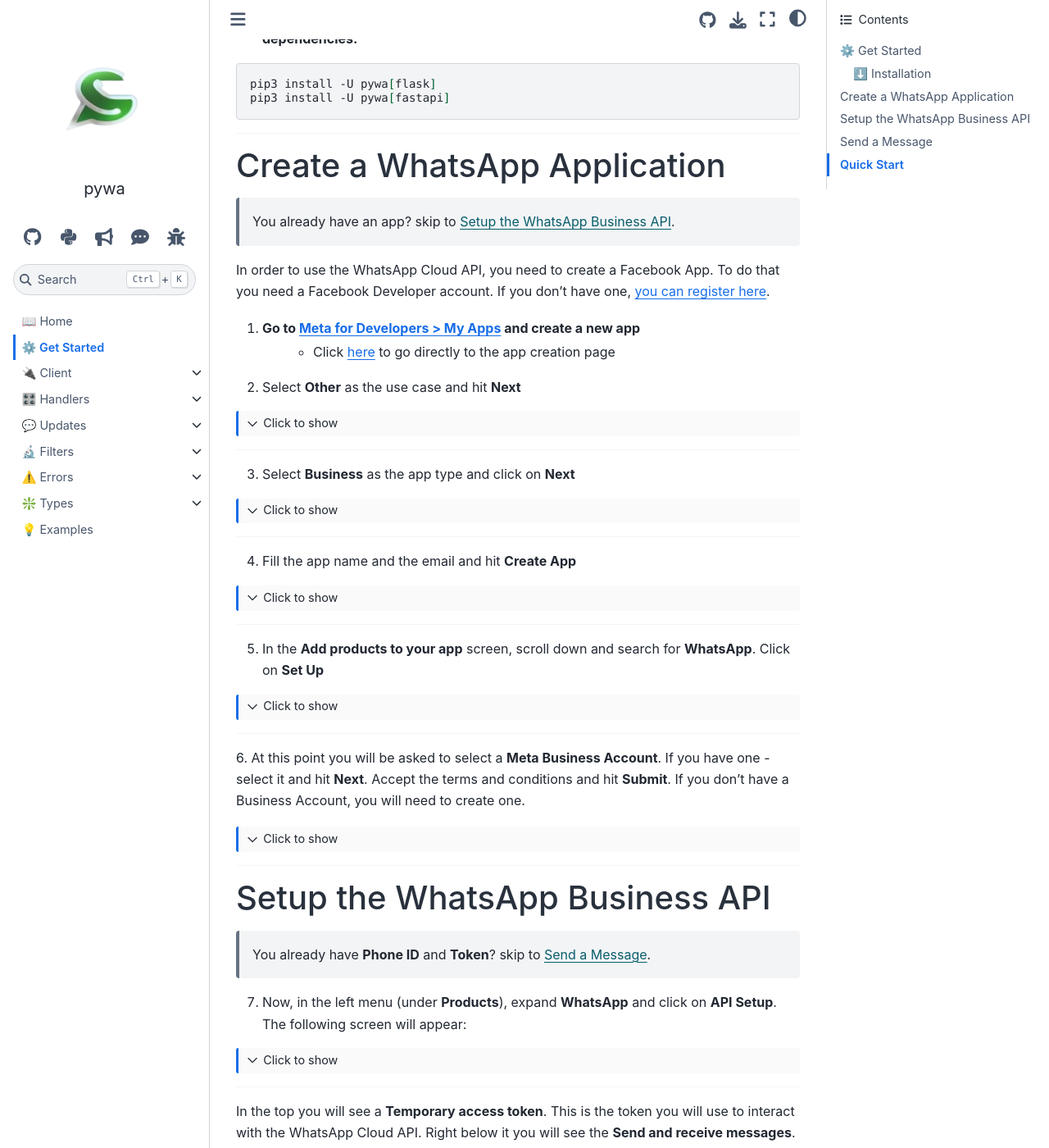
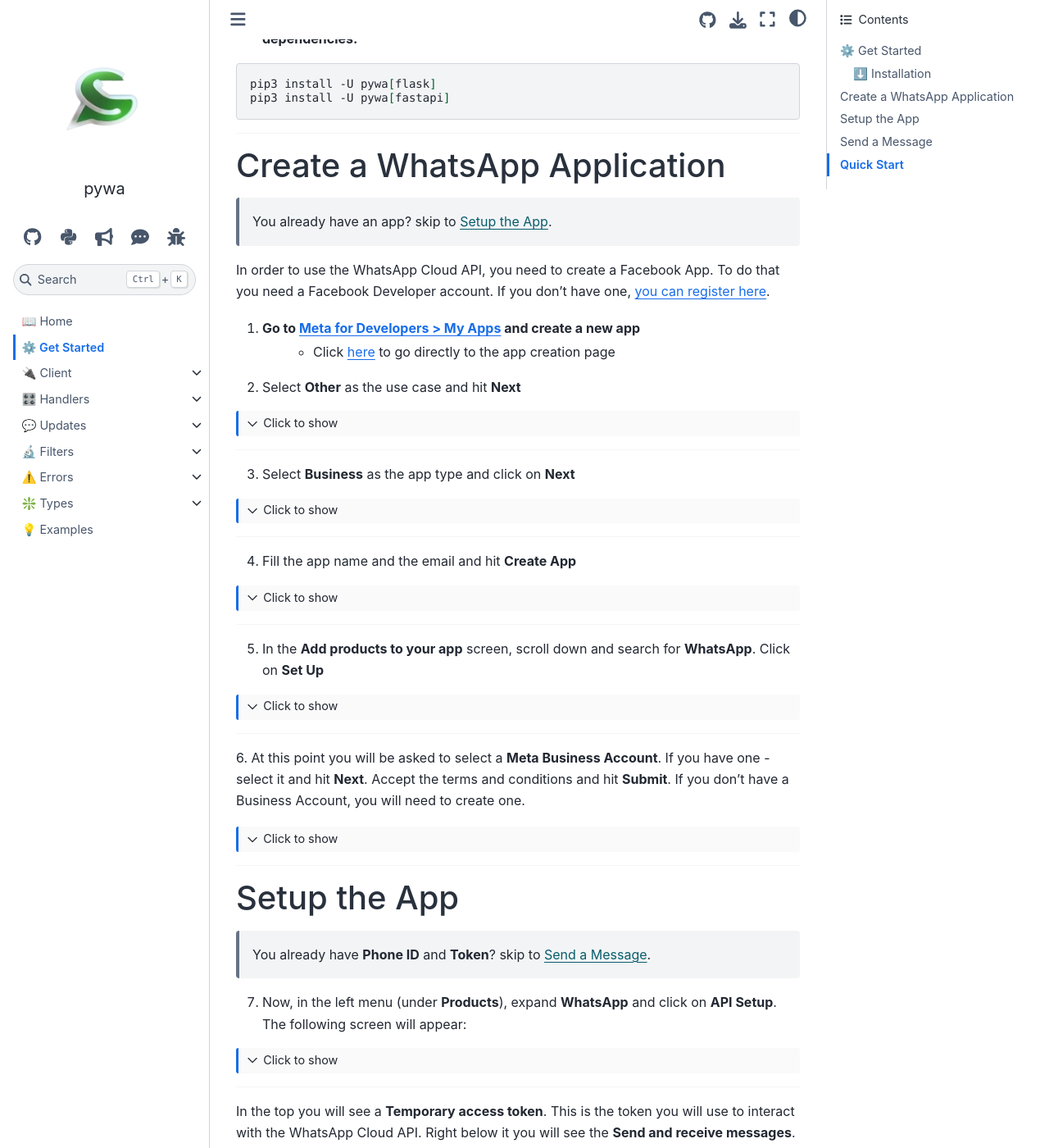
Before and after one commit to david-lev/pywa, a Sphinx documentation site: the page built from docs/source/content/getting-started.rst, in a window 1280 px wide and 1400 px high, scrolled down 445 px. Shown: the whole window at 82% size. Built offline with Sphinx 7.4.7 and the Sphinx Book theme 1.1.4, drawn with Linux system fonts in a browser that asks for light colours.

Commit message:
[docs] typo in section header

```diff
--- a/docs/source/content/getting-started.rst
+++ b/docs/source/content/getting-started.rst
@@ -14,7 +14,7 @@
 Create a WhatsApp Application
 =============================
 
-    You already have an app? skip to `Setup the WhatsApp Business API <#id1>`_.
+    You already have an app? skip to `Setup the App <#id1>`_.
 
 In order to use the WhatsApp Cloud API, you need to create a Facebook App.
 To do that you need a Facebook Developer account. If you don't have one, `you can register here <https://developers.facebook.com/>`_.
@@ -78,8 +78,8 @@
 
 --------------------
 
-Setup the WhatsApp Business API
-===============================
+Setup the App
+=============
 
 
     You already have **Phone ID** and **Token**? skip to `Send a Message <#id2>`_.
```
